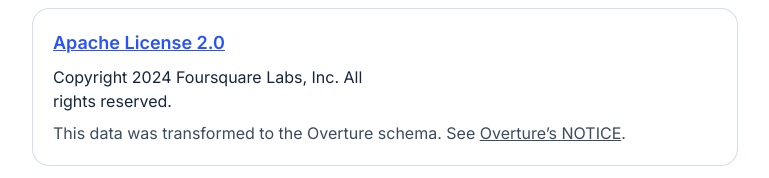
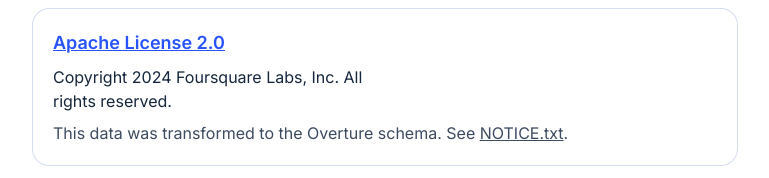
Before and after one commit to Something-Clicks/something-clicks, a Next.js app: page /data-sources in a window 1280 px wide. Shown: the part 860-1038 px from the top of the page, without its empty margins (255-1024 px from the left). Built offline with nearby package versions, Linux system fonts and the light colour scheme; no server answers.

Commit message:
Data sources: link Foursquare's NOTICE.txt
Co-Authored-By: Claude Opus 5.5 <noreply@anthropic.com>
Claude-Session: https://claude.ai/code/session_015SPhzambdbW3LABgzhkKcm

```diff
--- a/src/app/(site)/data-sources/page.tsx
+++ b/src/app/(site)/data-sources/page.tsx
@@ -12,8 +12,8 @@ export const metadata = pageMeta({
 // Reflects the latest import; refresh daily.
 export const revalidate = 86400;
 
-/** Overture's attribution page, which carries its NOTICE. Swap in a direct NOTICE.txt link if Overture publishes one. */
-const OVERTURE_NOTICE_URL = "https://docs.overturemaps.org/attribution/";
+/** The Foursquare NOTICE.txt that Overture's attribution page links for the Foursquare places data. */
+const OVERTURE_NOTICE_URL = "https://opensource.foursquare.com/places-notice-txt/";
 
 const CDLA = { name: "CDLA Permissive 2.0", url: "https://cdla.dev/permissive-2-0/" };
 
@@ -71,7 +71,7 @@ export default async function DataSourcesPage() {
                   {s.note === "notice" && (
                     <p className="mt-2 text-base text-navy-soft">
                       This data was transformed to the Overture schema. See{" "}
-                      <a href={OVERTURE_NOTICE_URL} rel="noopener noreferrer" className="underline">Overture&rsquo;s NOTICE</a>.
+                      <a href={OVERTURE_NOTICE_URL} rel="noopener noreferrer" className="underline">NOTICE.txt</a>.
                     </p>
                   )}
                 </li>
```
